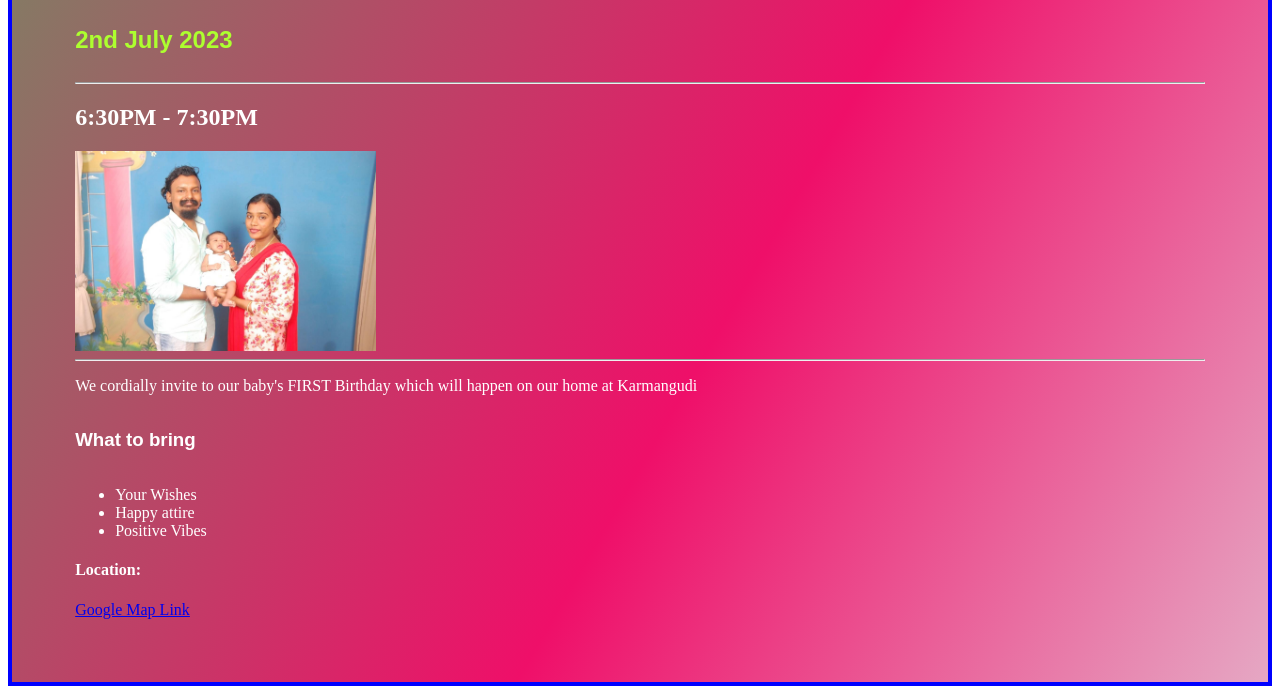
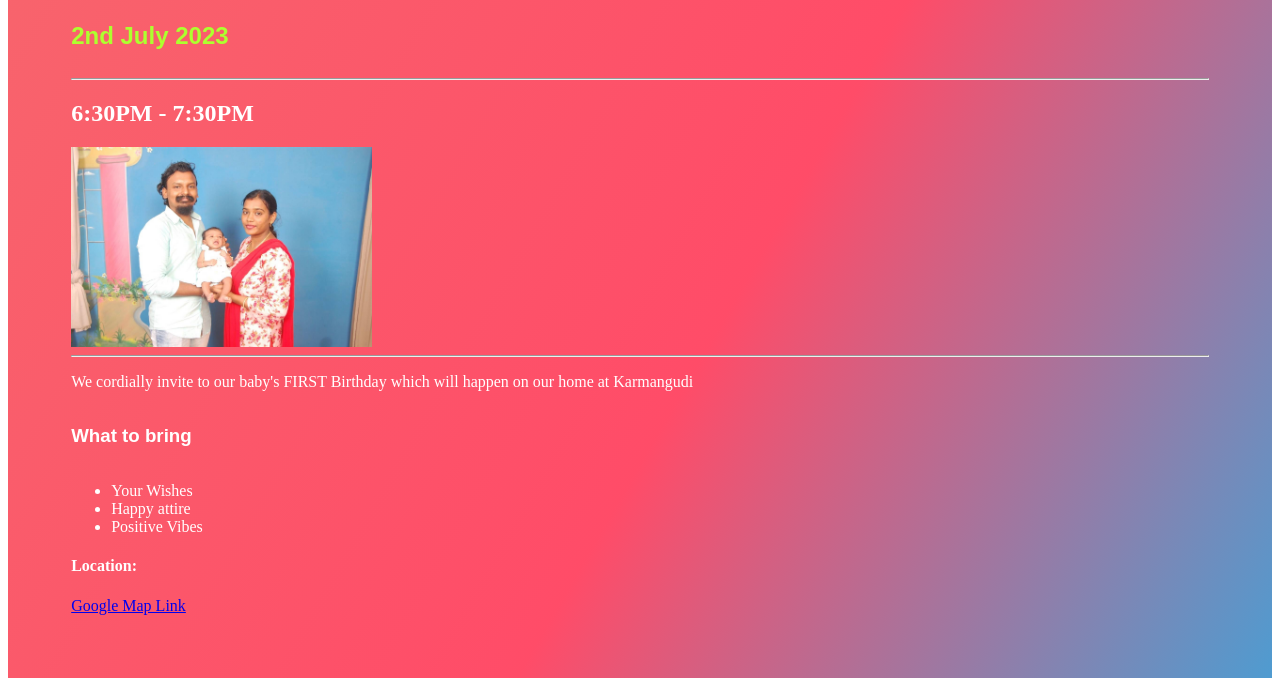
Before and after one commit to karthikeyanpalanivel19/krisshiaRidhi, a plain HTML site: page index.html in a window 1280 px wide. Shown: the part 149-843 px from the top of the page. Drawn offline with Linux system fonts and the light colour scheme; a web font is replaced by a local one.

Commit message:
updated the colours and border

```diff
--- a/style.css
+++ b/style.css
@@ -22,10 +22,10 @@
 
 .bodyTag {
 
-    background: linear-gradient(300deg, rgb(225, 236, 236) 0%, rgb(239, 15, 105) 35%, rgb(2, 254, 94) 100%);
+    background: linear-gradient(300deg,#00bfff 0%, #ff4c68 35%, #ef8172 100%);
     background-size: 180% 180%;
     animation: gradient-animation 18s ease infinite;
-    border: 4px solid blue;
+
     margin: auto;
     padding: 5%;
 
```
